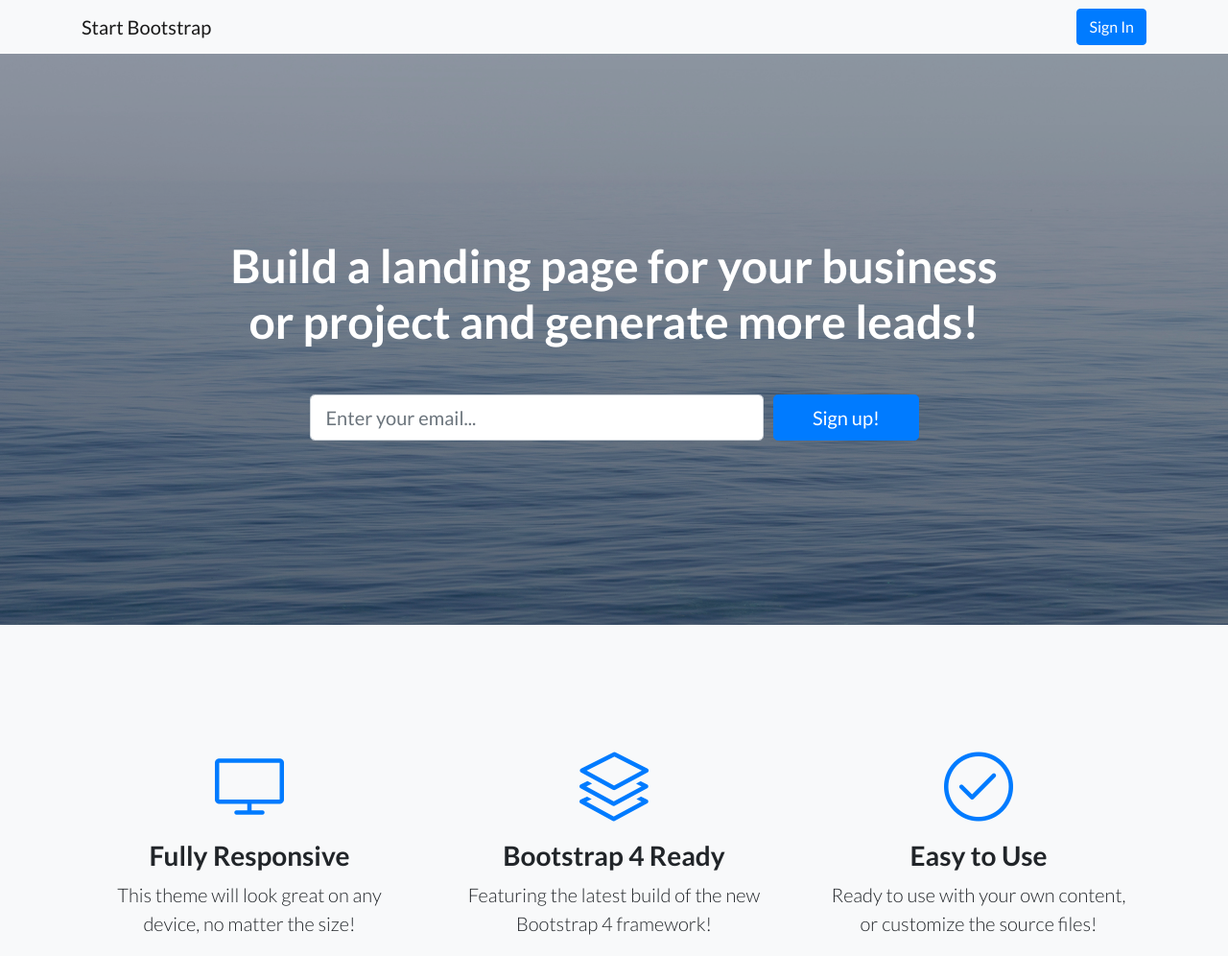
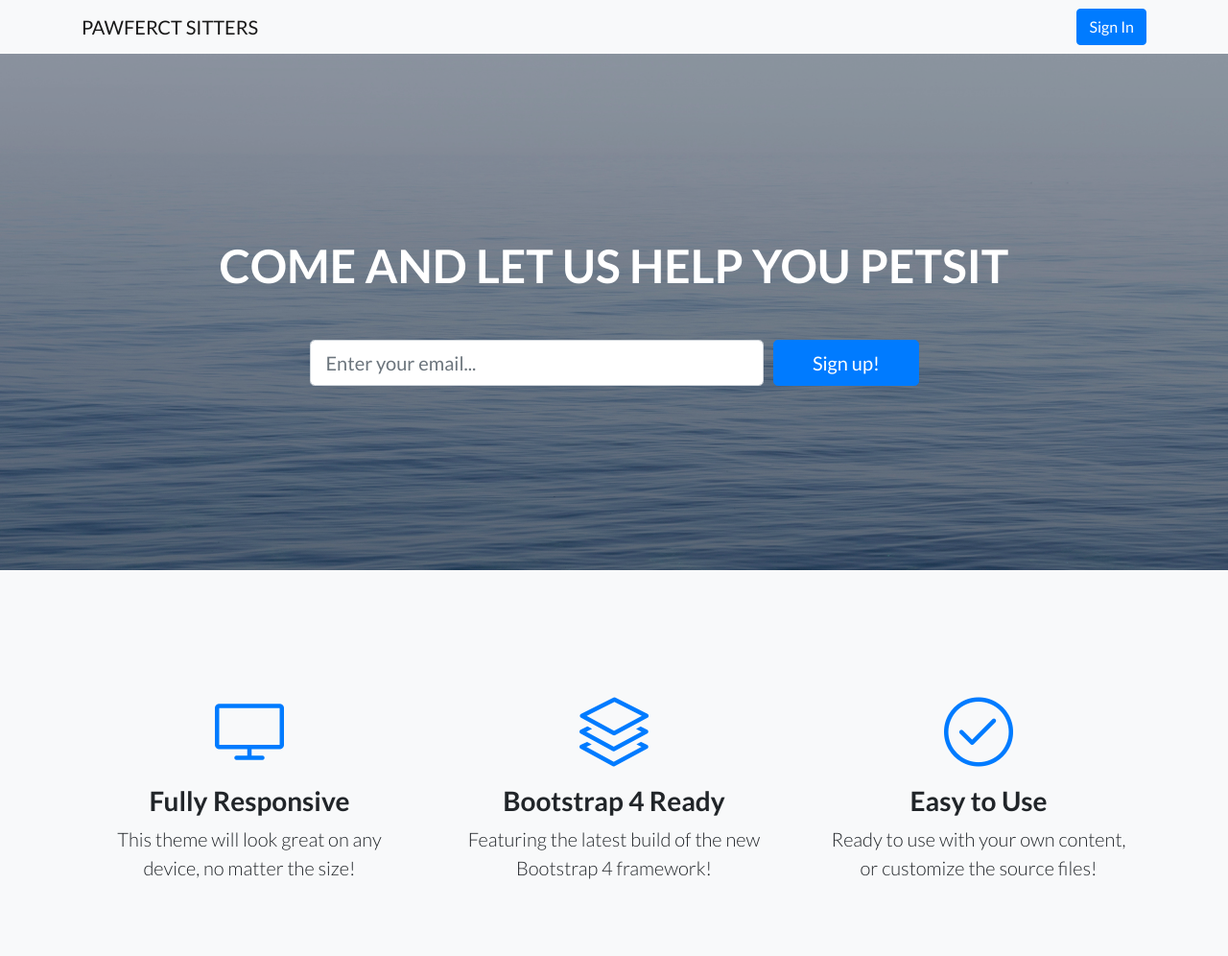
Before and after one commit to shreyadoshi26/landingpage, a website: page index.html in a window 1280 px wide. Shown: the top 996 px of the page at 96% size. Drawn offline with Linux system fonts and the light colour scheme.

Commit message:
changed titles

```diff
--- a/index.html
+++ b/index.html
@@ -28,7 +28,7 @@
     <!-- Navigation -->
     <nav class="navbar navbar-light bg-light static-top">
       <div class="container">
-        <a class="navbar-brand" href="#">Start Bootstrap</a>
+        <a class="navbar-brand" href="#">PAWFERCT SITTERS</a>
         <a class="btn btn-primary" href="#">Sign In</a>
       </div>
     </nav>
@@ -39,7 +39,7 @@
       <div class="container">
         <div class="row">
           <div class="col-xl-9 mx-auto">
-            <h1 class="mb-5">Build a landing page for your business or project and generate more leads!</h1>
+            <h1 class="mb-5">COME AND LET US HELP YOU PETSIT</h1>
           </div>
           <div class="col-md-10 col-lg-8 col-xl-7 mx-auto">
             <form>
```
